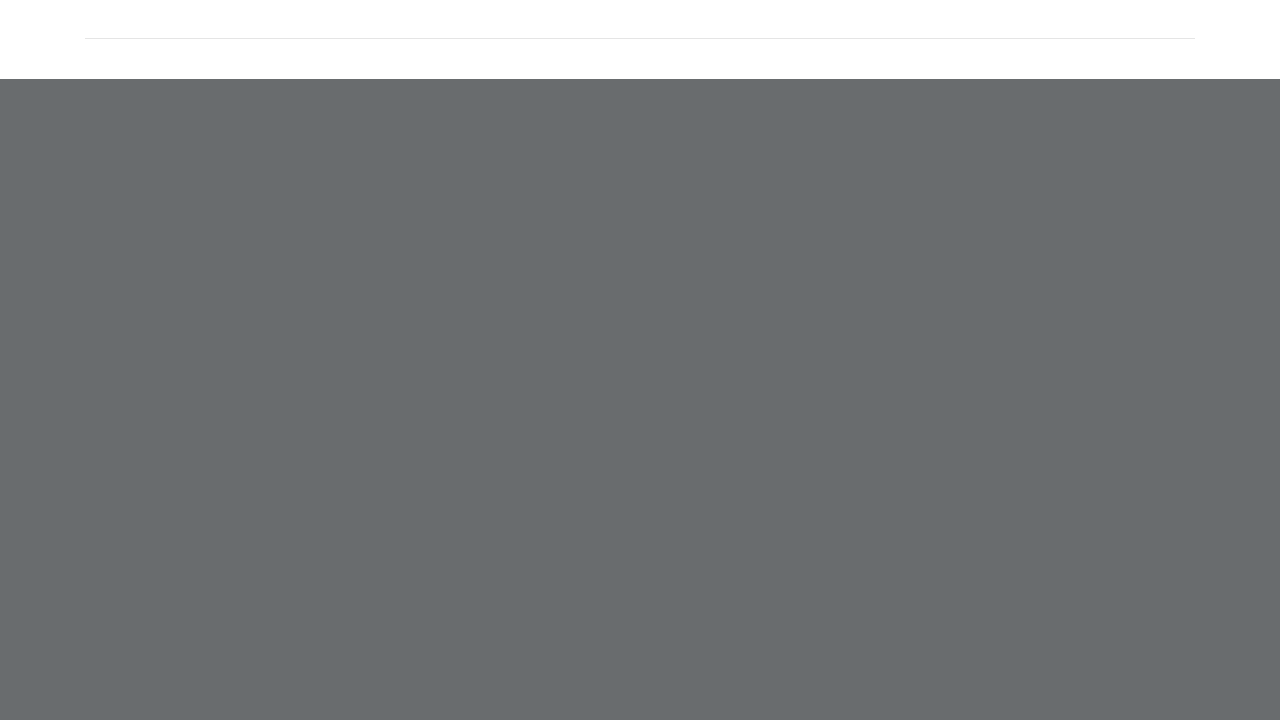
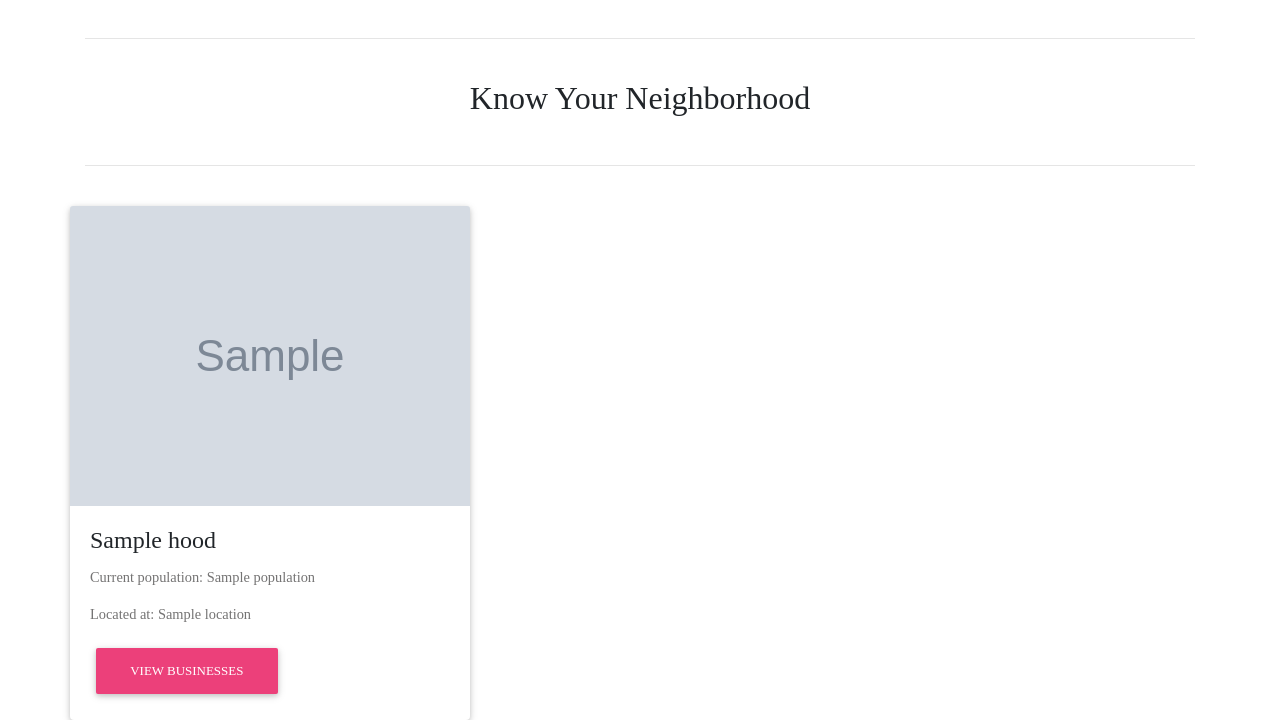
Before and after one commit to apwao/neighborhood, a Django app: template estate/templates/homepage.html in a window 1280 px wide. Shown: the part 1028-1748 px from the top of the page. Before the commit the page ends 1107 px from the top, so only its background shows below. Run offline with Django 3.2, Linux system fonts and the light colour scheme; the template is opened without the code that fills it: most values are stand-ins (such as "Sample title", 1, 10 or a date in 2020); grey boxes marked "Sample" are stand-in pictures; some libraries are stand-ins or nearby versions.

Commit message:
Add cards to display neighborhoods present in the homepage

```diff
--- a/estate/templates/homepage.html
+++ b/estate/templates/homepage.html
@@ -123,6 +123,48 @@
 	  <hr>
 	  <br>
       <!--/.Carousel Wrapper-->
+
+		<div>
+            <h2 class="text-center">Know Your Neighborhood</h2>
+        </div>
+        <br>
+        <hr>
+        <br>
+        <div class='row'>
+            <div class="card">
+                {% for hood in neighborhood %}
+                <!-- Card image -->
+                <div class="view overlay">
+                    <img class="card-img-top" src="{{hood.view_image.url}}">
+                    <a href="#!">
+                    <div class="mask rgba-white-slight"></div>
+                    </a>
+                </div>
+
+                <!-- Card content -->
+                <div class="card-body">
+
+                    <!-- Title -->
+                    <h4 class="card-title" class="pink-text">{{hood.name}}</h4>
+                    <!-- Text -->
+                    <p class="card-text">Current population: {{hood.population}}</p>
+                    <p class="card-text">Located at: {{hood.location}}</p>
+                    <!-- Button -->
+                    <a href="#" class="btn btn-pink">View Businesses</a>
+
+                </div>
+
+                </div>
+                <!-- Card -->
+                {% endfor %}
+            </div>
+
+
+
+
+
+
+
       <!-- JQuery -->
     <script type="text/javascript" src="https://cdnjs.cloudflare.com/ajax/libs/jquery/3.4.1/jquery.min.js"></script>
     <!-- Bootstrap tooltips -->
```
